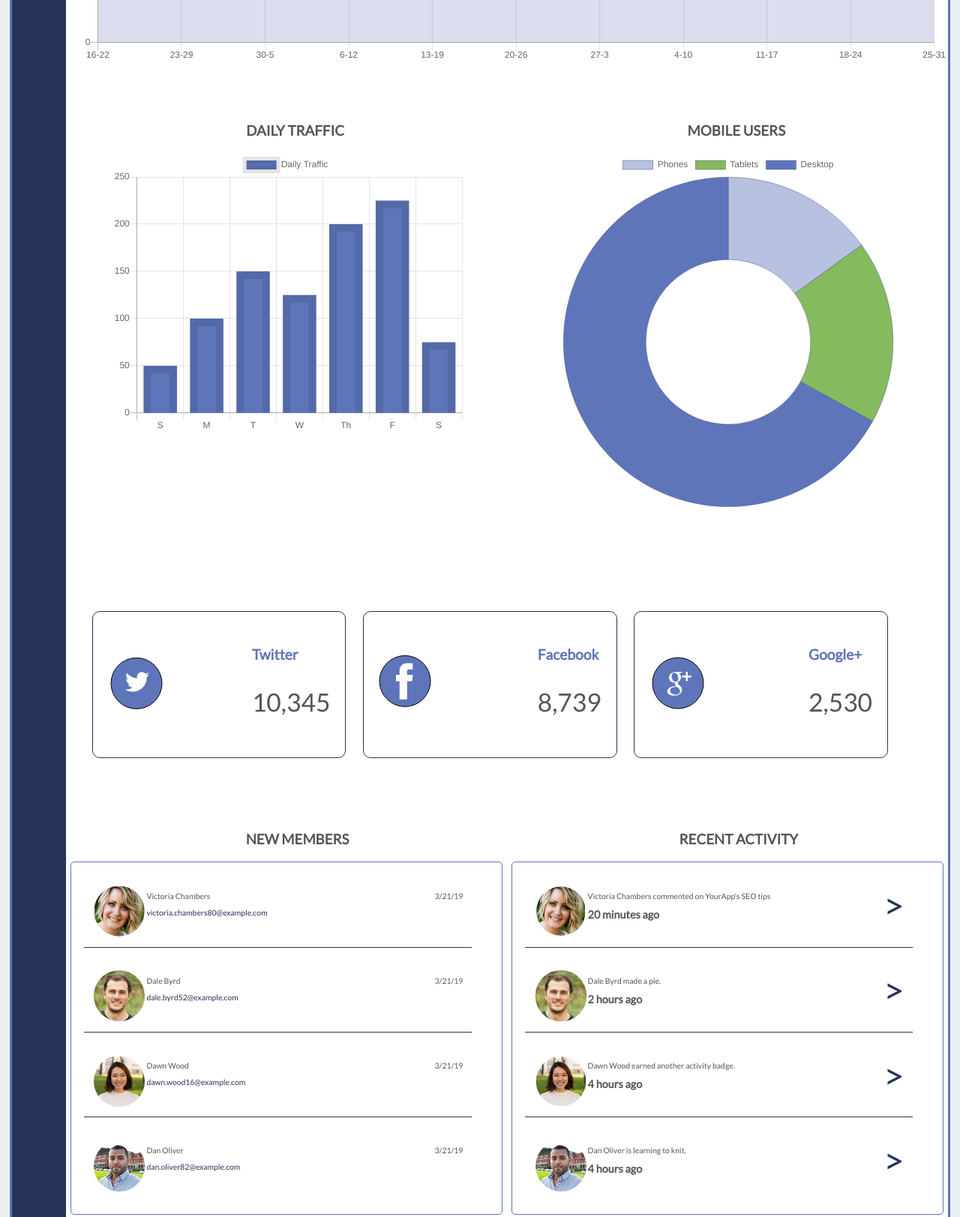
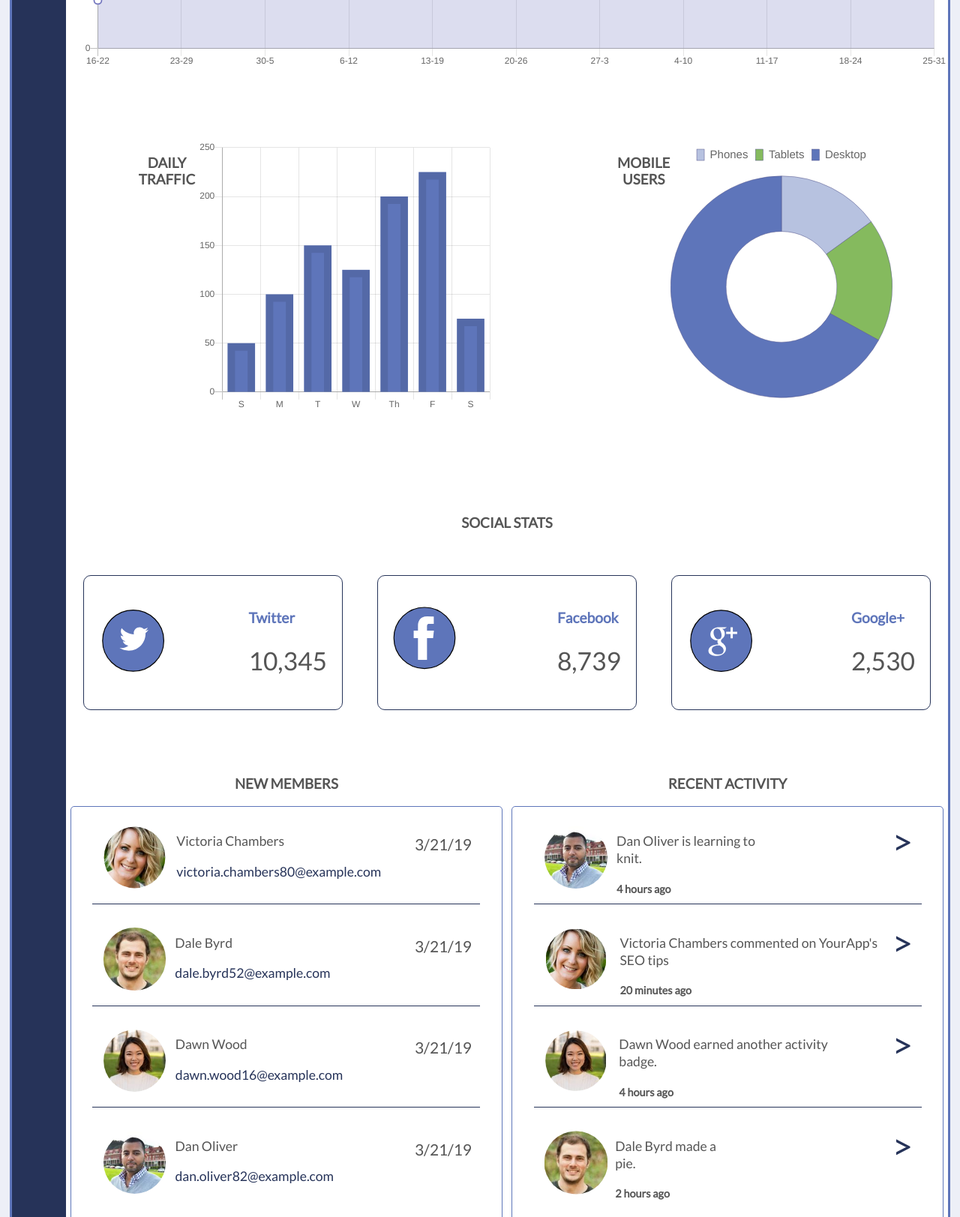
Before and after one commit to KrisQuiBo/web_app_dashboard_v3.1, a plain HTML site: page index.html in a window 1280 px wide. Shown: the part 740-2363 px from the top of the page at 75% size. Drawn offline with nearby package versions, Linux system fonts and the light colour scheme.

Commit message:
fixed layout snafus & added tab media q

```diff
--- a/index.html
+++ b/index.html
@@ -16,6 +16,7 @@
 </head>
 <body>
   <div class="wrapper" id="wrapper">
+<!-- Location & Alert Banner -->
     <header class="location--header" id="dashboard">
       <p class="logo"><b>Your</b>App&trade;</p>
       <!-- Alert Menu -->
@@ -38,11 +39,12 @@
           	</g>
           </g>
           </svg>
-          <img src="images/member-1.jpg" class="user-photo" alt="Jane Sullivan">
+          <img src="images/member-1.jpg" class="header-photo" alt="Jane Sullivan">
           <div class="iconAlert" id="iconAlert">4</div>
           <p>Jane Sullivan</p>
       </div>
     </header>
+<!-- Navigation Icons -->
     <nav id="navigation" class="navigation">
         <ul class="nav" id="nav">
           <li><a href="#dashboard"><img class="icons active" src="icons/icon-dashboard.svg" alt="dashboard icon"></a></li>
@@ -52,6 +54,7 @@
         </ul>
       </nav>
     <main>
+<!-- Dashboard & Search -->
       <div class="location--dashboard">
         <div class="location--searchAlert">
           <h3>Dashboard</h3>
@@ -59,9 +62,10 @@
           <p class="alertBox" id="alert"><span><strong>Alert</strong></span>&nbsp; Jane Sullivan is eating a bagel! &nbsp;<span id="hideButton">X</span></p>
         </div>
       </div>
+<!-- Line Chart -->
       <div class="lineChart">
         <h3>Traffic</h3>
-            <ul class="btn-chart">
+          <ul class="btn-chart" id ="btn-chart">
             <li class="btn" id="hour">Hourly</li>
             <li class="btn" id="day">Daily</li>
             <li class="btn" id="week">Weekly</li>
@@ -69,18 +73,22 @@
           </ul>
         <canvas id="lineChart" width="900" height="400"></canvas>
       </div>
+<!-- Bar Chart -->
       <div class="stats--daily-traffic">
         <h3>Daily Traffic</h3>
         <canvas id="barChart" width="500" height="400"></canvas>
       </div>
+<!-- Doughnut Chart -->
       <div class="stats--mobile-users">
         <h3>Mobile Users</h3>
-          <canvas id="donutChart" width="400" height="400"></canvas>
+        <canvas id="donutChart" width="200" height="200"></canvas>
       </div>
+<!-- Social Stats -->
     <div class="socialStats">
+      <h3>Social Stats</h3>
       <div class="stats--social-stats" id="visits">
         <div class="twitter social-contain">
-          <svg version="1.1" class="twitter" xmlns="http://www.w3.org/2000/svg" xmlns:xlink="http://www.w3.org/1999/xlink" height="60px" x="24" y="24"
+          <svg version="1.1" class="twitter" xmlns="http://www.w3.org/2000/svg" xmlns:xlink="http://www.w3.org/1999/xlink" height="60px"
         	viewBox="-23 -23 80 80" width="56.693px" style="enable-background:new 0 0 32 32;" xml:space="preserve">
           <circle cx="15" cy="15" r="34" stroke="black" stroke-width="1" fill="#5e75ba" />
           <path  fill="white" d="M32,3.1c-1.2,0.5-2.4,0.9-3.8,1c1.4-0.8,2.4-2.1,2.9-3.6c-1.3,0.8-2.7,1.3-4.2,1.6C25.8,0.8,24,0,22.2,0
@@ -129,6 +137,8 @@
           </div>
     </div>
   </div>
+  <!-- Membership Widgets -->
+<!-- Mew Members -->
     <div class="newMembers" id="members">
       <h3>New Members</h3>
       <ul class="members--newMembers">
@@ -138,15 +148,17 @@
         <li class="members"><div class="squish"><img src="images/member-4.jpg" class="user-photo" alt="Dan Oliver"><div class="stack"><p>Dan Oliver</p><a href="mailto:dan.oliver82@example.com">dan.oliver82@example.com</a></div></div><p>3/21/19</p></li>
       </ul>
     </div>
+<!-- Recent Activity -->
     <div class="recentActivity">
         <h3>Recent Activity</h3>
       <ul class="members--recentActivity">
+        <li class="activity"><div class="squish"><img src="images/member-4.jpg" class="user-photo" alt="Dan Oliver"><div class="stack"><p>Dan Oliver is learning to knit.</p><p class="ago">4 hours ago</p></div></div><a class="goToActivity">></a></li>
         <li class="activity"><div class="squish"><img src="images/member-1.jpg" class="user-photo" alt="Victoria Chambers"><div class="stack"><p>Victoria Chambers commented on YourApp's SEO tips</p><p class="ago">20 minutes ago</p></div></div><a class="goToActivity">></a></li>
+        <li class="activity"><div class="squish"><img src="images/member-3.jpg" class="user-photo" alt="Dawn Wood"><div class="stack"><p>Dawn Wood earned another activity badge.</p><p class="ago">4 hours ago</p></div></div><a class="goToActivity">></a></li>
         <li class="activity"><div class="squish"><img src="images/member-2.jpg" class="user-photo" alt="Dale Byrd"><div class="stack"><p>Dale Byrd made a pie.</p><p class="ago">2 hours ago</p></div></div><a class="goToActivity">></a></li>
-        <li class="activity"><div class="squish"><img src="images/member-3.jpg" class="user-photo" alt="Dawn Wood"><div class="stack"><p>Dawn Wood earned another activity badge.</p><p class="ago">4 hours ago</p></div></div><a class="goToActivity">></a></li>
-        <li class="activity"><div class="squish"><img src="images/member-4.jpg" class="user-photo" alt="Dan Oliver"><div class="stack"><p>Dan Oliver is learning to knit.</p><p class="ago">4 hours ago</p></div></div><a class="goToActivity">></a></li>
       </ul>
     </div>
+<!-- Message Users -->
     <div class="members--messageUser">
         <h3>Message User</h3>
       <form class="message" action="index.html" method="post">
@@ -157,6 +169,7 @@
           <button id ="sendMessage" type="submit">Send</button>
         </form>
     </div>
+<!-- Settings -->
     <div class="settings" id="settings">
       <h3>Settings</h3>
       <form id="contactForm" action="index.html" method="post">
--- a/js/main.js
+++ b/js/main.js
@@ -260,6 +260,17 @@ const remember = () => {
 }
 
 // CHARTS
+
+const btnChart = document.getElementById("btn-chart");
+var btn = document.getElementsByClassName("btn");
+for (var i = 0; i < btn.length; i++) {
+  btn[i].addEventListener("click", function() {
+  var current = document.getElementsByClassName("active");
+  current[0].className = current[0].className.replace(" active", "");
+  this.className += " active";
+  });
+}
+
 // Line charts
 
 const hrChrt = document.getElementById('hour');
@@ -346,11 +357,21 @@ var barChart = new Chart(ctx, {
         }]
     },
     options: {
+      legend: {
+        display: false
+      },
+      maintainAspectRatio: false,
+       aspectRatio: 1,
 
         scales: {
+          xAxes: [{
+            barPercentage: 0.9,
+              barThickness: 'flex'
+          }],
             yAxes: [{
                 ticks: {
-                    beginAtZero:true
+                    beginAtZero:true,
+                    lineHeight: 1.3
                 }
             }]
         }
@@ -374,6 +395,23 @@ var myDoughnutChart = new Chart(ctx, {
         data: [15, 18, 67],
     }]
     },
-    options: {}
+    options: {
+      legend: {
+        display: true,
+        position: 'top',
+        labels: {
+          fontSize: 15,
+          boxWidth: 10,
+          padding: 10
+        }
+      },
+      layout: {
+        padding: {
+          // top: 50
+        }
+       },
+      maintainAspectRatio: false,
+       aspectRatio: 1,
+    }
 });
 }
--- a/scss/base/_base.scss
+++ b/scss/base/_base.scss
@@ -24,9 +24,12 @@ a {
     color: $accentColor;
   }
 }
+.location--searchAlert > h3 {
+  margin-left: 5%;
+}
 h3 {
   text-transform: uppercase;
-  margin-left: 5%;
+  // margin-left: 5%;
 }
 h4 {
   font-size: 1.2rem;
@@ -78,7 +81,7 @@ a {
   left: 5%;
   border-radius: 10px;
   width: 90%;
-  z-index: 100;
+  z-index: 200;
 }
 
 .alertBox {
@@ -98,7 +101,7 @@ a {
 .stats--social-stats {
   @media (min-width: $media-break-desk) {
     display: flex;
-    margin: 2%;
+    margin: 1%;
   }
 }
 .social-contain {
@@ -111,6 +114,9 @@ a {
   border-radius: 10px;
   padding: 20px;
   background-color: lighten($secondaryColor, 43);
+  @media (min-width: $media-break-tab) {
+  width: 23%;
+  }
   @media (min-width: $media-break-desk) {
     width: 30%;
     background-color: white;
@@ -121,21 +127,30 @@ a {
 /*-----
   ----- Member  & Activity -----
                         -----*/
-.members--recentActivity,
-.members--newMembers {
+.members--newMembers,
+.members--recentActivity {
   margin: 1%;
   border: 1px solid $secondaryColor;
   border-radius: 5px;
+  @media (min-width: $media-break-desk) {
+    // height: 120vh;
+    height: 90%;
+  }
 }
 .members,
 .activity {
 @include center(90%);
 @include flex-it($just: space-between);
-  margin: 3%;
+  margin-top: 1%;
+  margin-bottom: 2%;
   padding: 2%;
   border-bottom: .5px solid $primaryColor;
   font-size: .65rem;
+  @media (min-width: $media-break-desk) {
+    height: 22%;
+  }
 }
+
 .members:last-child,
 .activity:last-child {
     border-bottom: none;
--- a/scss/components/_buttons.scss
+++ b/scss/components/_buttons.scss
@@ -16,8 +16,7 @@
   padding: 1% 3%;
   &:hover {
     color: white;
-    // background-color: $accentColor;
-    border-radius: 25px;
+    border-radius: 10px;
   }
 }
 li#hour:hover {
@@ -31,6 +30,10 @@ li#week:hover {
 }
 li#month:hover {
   background-color: rgba(133, 186, 94, .8);
+}
+.activeBtn {
+    border-radius: 25px;
+    fill: $accentColor;
 }
 
 .message button,
--- a/scss/components/_grid.scss
+++ b/scss/components/_grid.scss
@@ -6,10 +6,6 @@
   background: white;
   border: 3px solid lighten($primaryColor, 30%);
   border-radius: 10px;
-    @media (min-width: $media-break-tab) {
-      // display: grid;
-      // grid-template-columns: .25fr repeat(6, 1fr);
-    }
     @media (min-width: $media-break-desk) {
       display: grid;
       grid-template-columns:4.5rem minmax(50%, auto);
@@ -44,18 +40,40 @@ main {
   padding: 10%;
 }
 .lineChart {
+  margin-bottom: 3%;
   @media (min-width: $media-break-desk) {
     grid-column: 1/7;
 }
 }
 .stats--daily-traffic {
+  @include center(70%);
+  height: 35vh;
+  min-height: 25rem;
+  @media (min-width: $media-break-tab) {
+    display: flex;
+    justify-content: space-between;
+  }
     @media (min-width: $media-break-desk) {
       grid-column: 1/4;
+      height: 25vh;
+      min-height: 30rem;
+      width: 40vw;
   }
 }
 .stats--mobile-users {
+  @include center(70%);
+  height: 15vh;
+  min-height: 25rem;
+  @media (min-width: $media-break-tab) {
+    display: flex;
+    justify-content: space-between;
+  }
   @media (min-width: $media-break-desk) {
     grid-column: 4/7;
+    height: 25vh;
+    min-height: 30rem;
+    padding-bottom: 70px;
+
   }
 }
 
@@ -68,18 +86,50 @@ main {
     grid-column: 1/7;
   }
 }
+/*-----
+   ----- Social Stats -----
+                      ----*/
 .socialStats {
+  margin-top: 5%;
   @media (min-width: $media-break-desk) {
   grid-column: 1/7;
   display: grid;
   grid-template-columns: repeat(6, 1fr);
   }
 }
+.socialStats > h3 {
+  grid-column: 1/7;
+  margin-bottom: 0;
+}
 .stats--social-stats {
+  @media (min-width: $media-break-tab) {
+    display: flex;
+    justify-content: space-between;
+  }
   @media (min-width: $media-break-desk) {
   grid-column: 1/7;
+  margin: 0 1% 1% 1%;
   }
 }
+.social-contain {
+  margin: 5% 1%;
+  display: flex;
+  flex-wrap: wrap;
+  align-items: center;
+  justify-content: space-between;
+  border: 1px solid $primaryColor;
+  border-radius: 10px;
+  padding: 20px;
+  background-color: lighten($secondaryColor, 43);
+  @media (min-width: $media-break-tab) {
+  width: 23%;
+  }
+  @media (min-width: $media-break-desk) {
+    width: 30%;
+    background-color: white;
+  }
+}
+
 .newMembers,
 .members--messageUser {
   @media (min-width: $media-break-desk) {
--- a/scss/components/_images.scss
+++ b/scss/components/_images.scss
@@ -1,16 +1,24 @@
 .user-photo {
   padding: 1%;
   border-radius: 50%;
-  width: 3rem;
+  width: 15vw;
   align-self: center;
   @media (min-width: $media-break-desk) {
-    width: 4.5rem;
+
+    width: 7vw;
   }
 }
+.header-photo {
+  width: 5rem;
+  border-radius: 50%;
+}
 svg {
-  width: 5rem;
+  width: 7rem;
   height: auto;
   margin-right: 5%;
+  @media (min-width: $media-break-tab) {
+    width: 6rem;
+  }
 }
 /*---
   ----- header/location bar  -----
@@ -56,13 +64,12 @@ transform-origin: 16px 16px;
   border-radius: 50%;
   font-size: .8rem;
 }
-.active {
-  border: 1px solid $accentColor;
-  border-radius: 10px;
-  fill: $accentColor;
-}
+
 .show {
   display: block;
   position: relative;
   z-index: 199;
 }
+canvas {
+  width: 60vw;
+}
--- a/scss/components/_navigation.scss
+++ b/scss/components/_navigation.scss
@@ -24,7 +24,11 @@ z-index: 100;
 
     }
   }
-
+  .active {
+    border: 1px solid $accentColor;
+    border-radius: 10px;
+    fill: $accentColor;
+  }
 
 .navigation {
   background-color: $primaryColor;
--- a/scss/components/_typography.scss
+++ b/scss/components/_typography.scss
@@ -7,6 +7,12 @@
 }
 .stack {
   text-align: left;
+  padding-left: 3%;
+  font-size: 1.1rem;
+  line-height: 1.3em;
+}
+.squish + p {
+  font-size: 2em;
 }
 .ago {
   font-size: .9rem;
```
Also changed, not shown: css/styles.css, 1 other file. Lines whose indentation alone changed are shown as unchanged.
